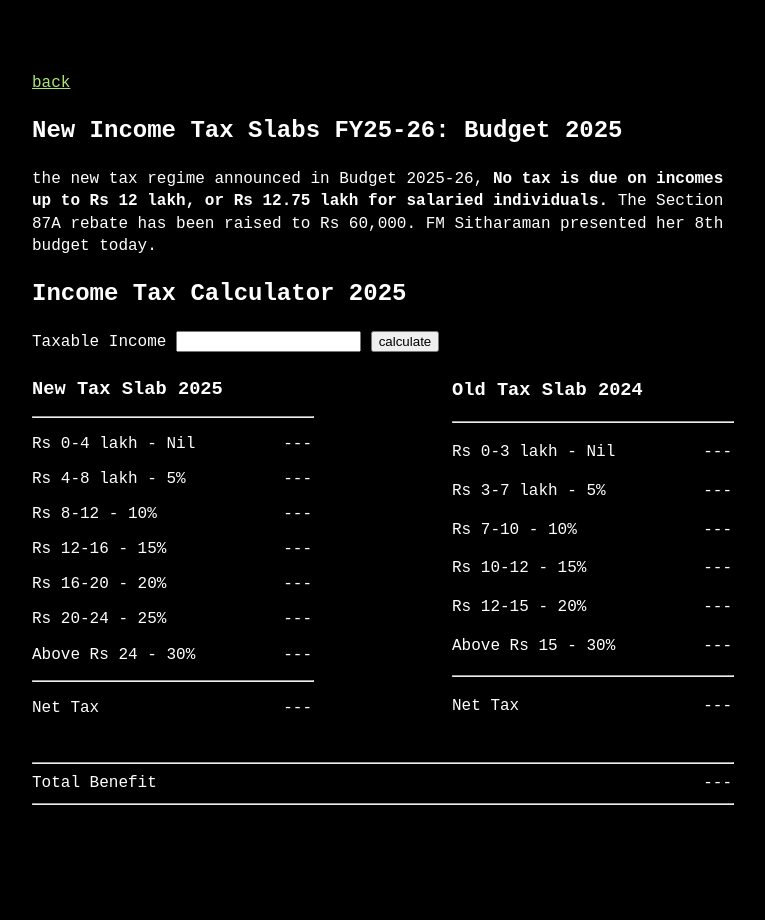
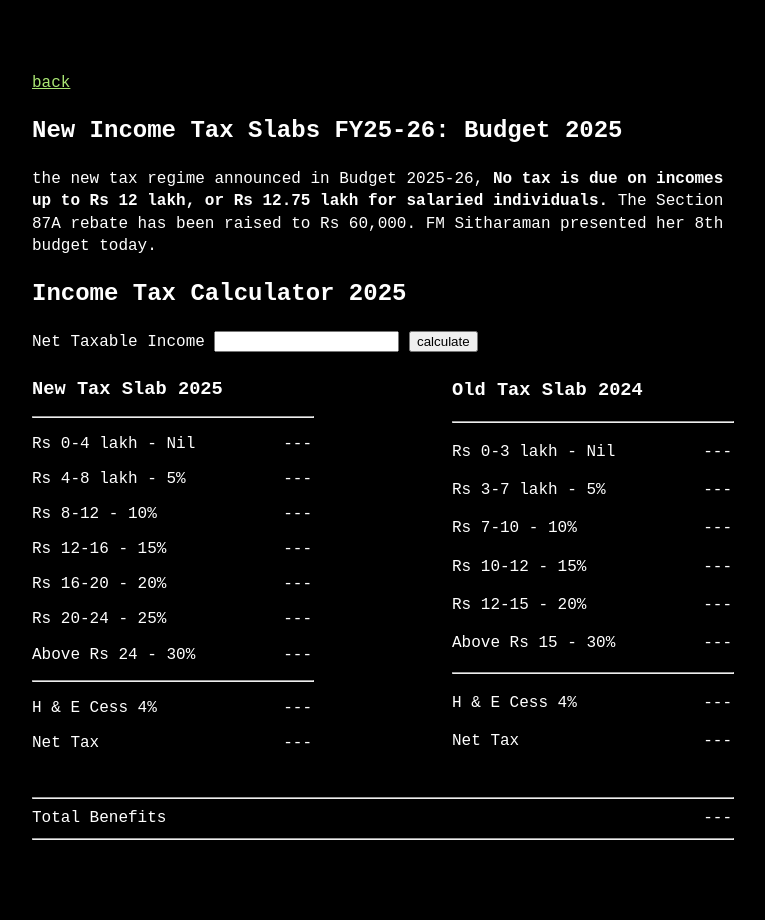
Before and after one commit to VallarasuS/Vallarasu.in, a Jekyll site: the page docs/r/tax-calculator.html, which Jekyll copies as it is, in a window 1280 px wide. Shown: the whole page, without its empty margins (258-1023 px from the left). Built offline with Jekyll 4.4.1, drawn with Linux system fonts in a browser that asks for light colours.

Commit message:
Update tax-calculator.html

```diff
--- a/docs/r/tax-calculator.html
+++ b/docs/r/tax-calculator.html
@@ -118,7 +118,9 @@
                 gross = gross - slab
             }
 
-            document.getElementById("t8").innerHTML = tax;
+            const cess = (tax * 4) / 100;
+            document.getElementById("t9").innerHTML = cess ;
+            document.getElementById("t8").innerHTML = tax + cess;
 
             return tax;
         }
@@ -159,9 +161,11 @@
                 gross = gross - slab
             }
 
-            document.getElementById("o7").innerHTML = tax;
+            const cess = (tax * 4) / 100;
+            document.getElementById("o8").innerHTML = cess ;
+            document.getElementById("o7").innerHTML = tax + cess;
 
-            return tax;
+            return tax + cess;
         }
 
         function calculate() {
@@ -205,7 +209,7 @@
         <h2>Income Tax Calculator 2025</h2>
 
         <div class="margin1rem">
-            <span> Taxable Income </span>
+            <span> Net Taxable Income </span>
             <input id="salary-input">
             <input type="button" value="calculate" onclick="calculate()">
         </div>
@@ -256,6 +260,11 @@
                 <hr style="width: 100%;" />
 
                 <div class="margin flex-row between">
+                    <span>H & E Cess 4% </span>
+                    <span id="t9">---</span>
+                </div>
+
+                <div class="margin flex-row between">
                     <span>Net Tax</span>
                     <span id="t8">---</span>
                 </div>
@@ -301,6 +310,11 @@
                 <hr style="width: 100%;" />
 
                 <div class="margin flex-row between">
+                    <span>H & E Cess 4% </span>
+                    <span id="o8">---</span>
+                </div>
+
+                <div class="margin flex-row between">
                     <span>Net Tax</span>
                     <span id="o7">---</span>
                 </div>
@@ -314,7 +328,7 @@
         <hr style="width: 100%;" />
 
         <div class="margin flex-row between">
-            <span>Total Benefit</span>
+            <span>Total Benefits</span>
             <span id="tax1">---</span>
         </div>
 
```
Also changed, not shown: other parts of docs/r/tax-calculator.html (+1 -1 lines).
